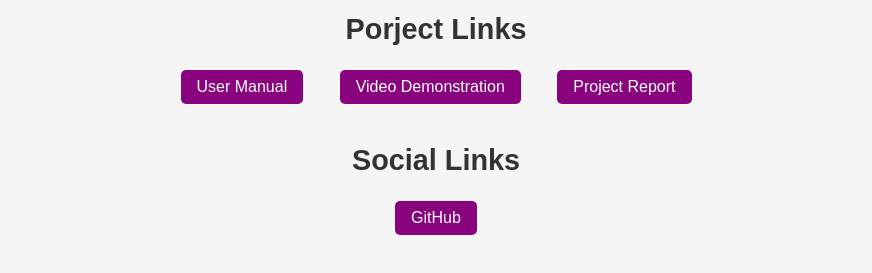
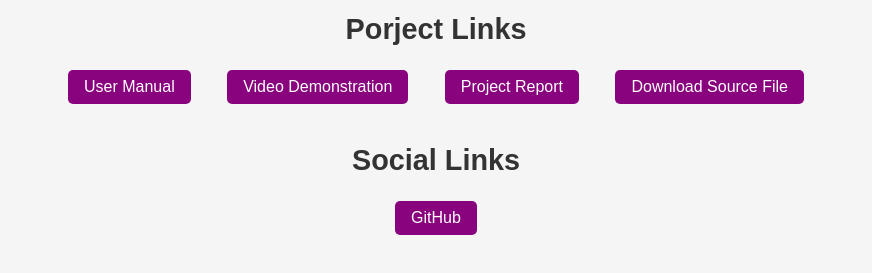
Before and after one commit to ShiloBuchnik/ShiloBuchnik.github.io, a plain HTML site: page index.html in a window 1280 px wide. Shown: the part 627-900 px from the top of the page, without its empty margins (204-1076 px from the left). Drawn offline with Linux system fonts and the light colour scheme.

Commit message:
added source file

```diff
--- a/index.html
+++ b/index.html
@@ -18,6 +18,7 @@
             <a href="User Manual.pdf" target="_blank">User Manual</a>
             <a href="https://www.youtube.com/watch?v=8jkyzecgG20" target="_blank">Video Demonstration</a>
             <a href="Project Report.pdf" target="_blank">Project Report</a>
+            <a href="corals.blend" download>Download Source File</a>
         </div>
 
         <!-- Social Links Section -->
```
Also changed, not shown: 1 other file.
